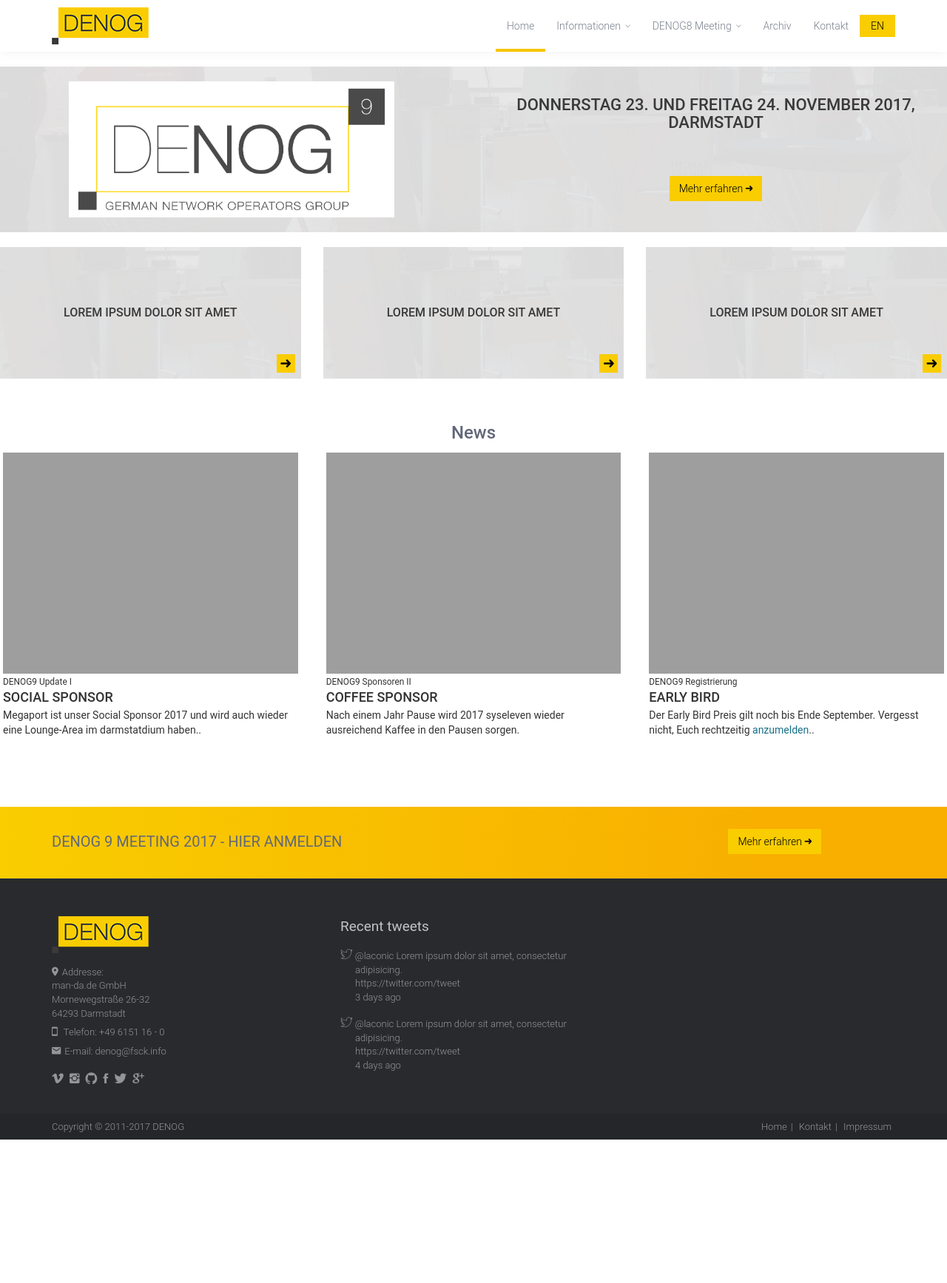
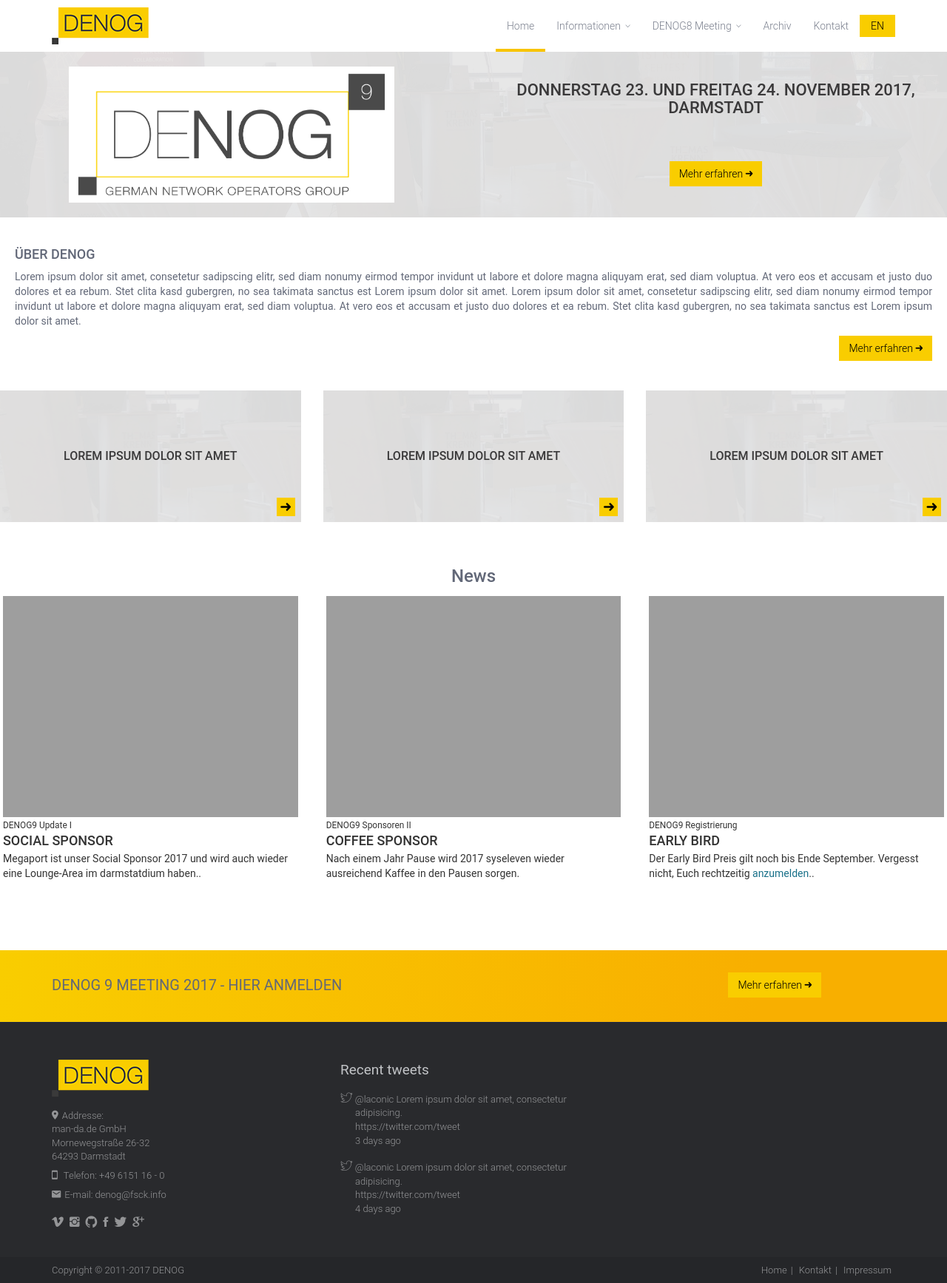
Before and after one commit to denog/denog.github.io, a Jekyll site: the page built from de/index.md, in a window 1280 px wide. Shown: the whole page at 74% size. Built offline with Jekyll 4.4.1, drawn with Linux system fonts in a browser that asks for light colours; some web fonts are replaced; before the commit the page ends 1541 px from its top, so only the background shows below that.

Commit message:
Edited Design

```diff
--- a/css/style.css
+++ b/css/style.css
@@ -15,7 +15,7 @@
 .btn-custom-default:hover, .btn-custom-default:focus{color:#000000;background:#f9cd00;}
 
 #page{min-height:600px;}
-.page-section{padding-top:20px;}
+.page-section{padding-top:0px;}
 
 h2{margin-top:30px;font-size:22px;text-transform:uppercase;}
 h3{margin-top:20px;font-size:18px;text-transform:uppercase;}
@@ -41,6 +41,7 @@
 #mainpage .mainpagebox .mainpageboxheadline + p{padding:20px 0px 20px 0px;text-align:center;}
 #mainpage .mainpageboxlarge .mainpageboxheadline{margin:0px;padding:40px 0px 40px 0px;font-size:22px;}
 #mainpage .mainpageboxsmall .mainpageboxheadline{margin:0px;padding:80px 0px 80px 0px;font-size:16px;}
+#mainpage .mainpagepaddedbox{padding:20px;text-align:justify;}
 
 @media (min-width: 992px) and (max-width: 1200px) {
     #footertopbadge #footertopbadgetext{font-size:16px;}
--- a/de/index.md
+++ b/de/index.md
@@ -18,6 +18,12 @@
                     </div>
                 </div>
             </div>
+        </div>
+        <div class="mainpagepaddedbox">
+            <h3>Über Denog</h3>
+            <p>Lorem ipsum dolor sit amet, consetetur sadipscing elitr, sed diam nonumy eirmod tempor invidunt ut labore et dolore magna aliquyam erat, sed diam voluptua. At vero eos et accusam et justo duo dolores et ea rebum. Stet clita kasd gubergren, no sea takimata sanctus est Lorem ipsum dolor sit amet. Lorem ipsum dolor sit amet, consetetur sadipscing elitr, sed diam nonumy eirmod tempor invidunt ut labore et dolore magna aliquyam erat, sed diam voluptua. At vero eos et accusam et justo duo dolores et ea rebum. Stet clita kasd gubergren, no sea takimata sanctus est Lorem ipsum dolor sit amet.</p>
+            <a href="http://www.denog.de/meetings/denog9" target="new" class="btn btn-custom-default pull-right">Mehr erfahren <i class="ion-arrow-right-c"></i></a>
+            <div class="clearfix"></div>
         </div>
         <div class="row">
             <div class="col-sm-4">
```
